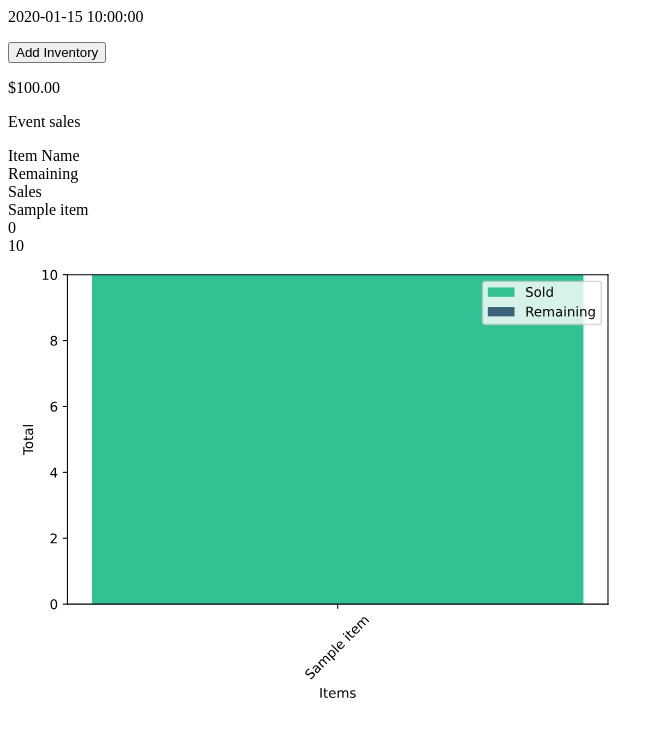
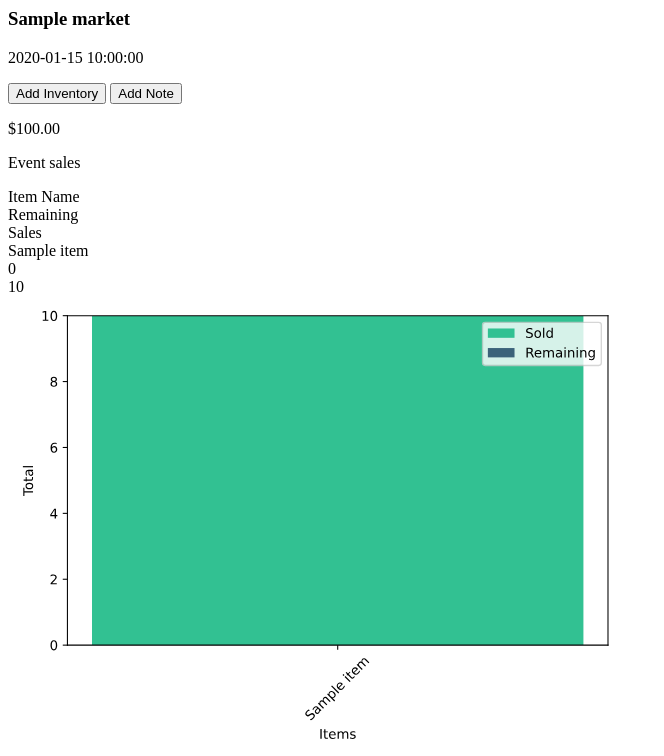
Before and after one commit to bennettscience/market, a Flask app: page /events/1 in a window 1280 px wide. Shown: the top 756 px of the page, without its empty margins (0-664 px from the left). Run offline with Flask 3, Linux system fonts and the light colour scheme; a user stored in the database is signed in; tables that the repository leaves empty hold one stand-in row (values such as "Sample post").

Commit message:
Bugfix event name missing on item page

```diff
--- a/upstream/templates/events/index.html
+++ b/upstream/templates/events/index.html
@@ -1,7 +1,7 @@
 <div class="event-wrap">
     <section class="event__header">
         <section class="event__meta">
-            <h1>{{ event.name }}</h1>
+            <h1>{{ event.market.name }}</h1>
             <p>{{event.starts}}</p>
                 <button
                 class="btn btn--primary"
@@ -9,6 +9,12 @@
                 hx-target="main"
                 hx-swap="beforeend"
                 >Add Inventory</button>
+                <button
+                class="btn"
+                hx-get="/events/{{event.id}}/update"
+                hx-target="main"
+                hx-swap="beforeend"
+                >Add Note</button>
         </section>
 
         <section class="event event__sales">
```
